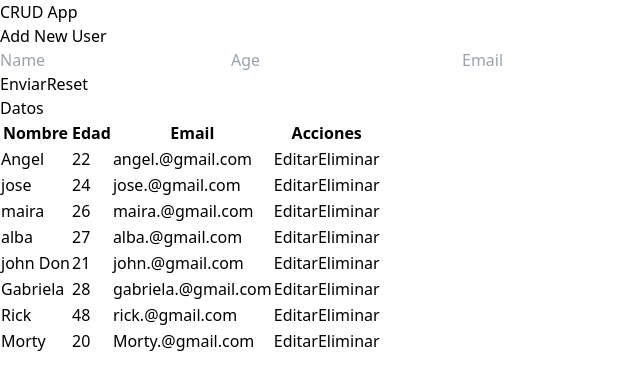
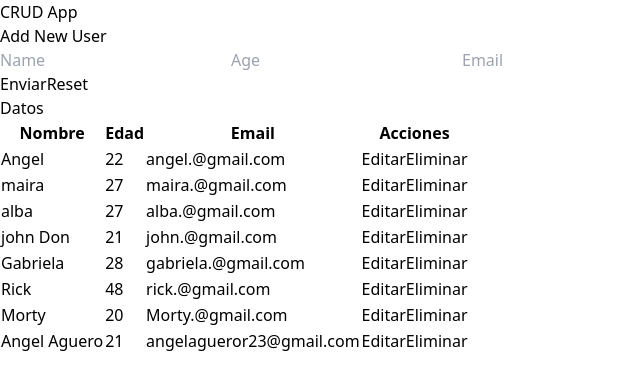
Before and after one commit to Angel-Raa/react-concepts, a React (Vite) app: page / in a window 1280 px wide. Shown: the top 390 px of the page, without its empty margins (0-640 px from the left). Built offline with nearby package versions, Linux system fonts and the light colour scheme; data requests are answered from the project's data file.

Commit message:
perticiones HTTP con la API

```diff
--- a/src/api/db.json
+++ b/src/api/db.json
@@ -7,15 +7,9 @@
       "email": "angel.@gmail.com"
     },
     {
-            "id": 2,
-            "name": "jose",
-            "age": 24,
-            "email": "jose.@gmail.com"
-        },
-        {
       "id": 3,
-            "name": "maira",
-            "age": 26,
+      "name": "maira ",
+      "age": "27",
       "email": "maira.@gmail.com"
     },
     {
@@ -47,6 +41,12 @@
       "name": "Morty",
       "age": 20,
       "email": "Morty.@gmail.com"
+    },
+    {
+      "id": 1696430546116,
+      "name": "Angel Aguero",
+      "age": "21",
+      "email": "angelagueror23@gmail.com"
     }
   ]
 }
--- a/src/components/page/Message.jsx
+++ b/src/components/page/Message.jsx
@@ -1,3 +1,4 @@
+/* eslint-disable react/prop-types */
 export const Message = ({ error, bgColor }) => {
   let styles = {
     padding: "1rem",
--- a/src/crud/Crud.jsx
+++ b/src/crud/Crud.jsx
@@ -23,7 +23,7 @@ export const Crud = () => {
       .get(url)
       .then((res) => {
         setData(res);
-        setError(null)
+        setError(null);
 
         console.log(res);
       })
@@ -32,18 +32,53 @@ export const Crud = () => {
         setError(err);
         setData([]);
       });
-      setLoading(false);
+    setLoading(false);
   }, [url]);
   const createData = (db) => {
     db.id = Date.now();
-
-    setData([...datas, db]);
+    api
+      .post(url, { body: db })
+      .then((res) => {
+        console.log(res);
+        setData([...datas, res]);
+      })
+      .catch((err) => {
+        console.log(err.message);
+        setError(err);
+        setData([]);
+      });
   };
   const updateData = (db) => {
-    let newData = datas.map((it) => (it.id === db.id ? db : it));
-    setData(newData);
+    let endPoint = `${url}/${db.id}`;
+    console.log(endPoint);
+    api
+      .put(endPoint, {
+        body: db,
+      })
+      .then((res) => {
+        console.log(res);
+        setData(datas.map((it) => (it.id === db.id ? db : it)));
+      })
+      .catch((err) => {
+        console.log(err.message);
+        setError(err);
+        setData([]);
+      });
+    //let newData = datas.map((it) => (it.id === db.id ? db : it));
+    // setData(newData);
   };
   const deleteData = (id) => {
+    let endPoint = `${url}/${id}`;
+    api
+      .del(endPoint)
+      .then((res) => {
+        console.log(res);
+      })
+      .catch((err) => {
+        console.log(err.message);
+        setError(err);
+        setData([]);
+      });
     let deleteData = datas.filter((it) => it.id !== id);
     setData(deleteData);
   };
@@ -59,14 +94,18 @@ export const Crud = () => {
           setDataToEdit={setDataToEdit}
         />
         {/* Table */}
-        {loading && <Loader/>}
-        {error && <Message error={`Error ${error.status} : ${error.statusText}`} bgColor="#dc3545"/>}
+        {loading && <Loader />}
+        {error && (
+          <Message
+            error={`Error ${error.status} : ${error.statusText}`}
+            bgColor="#dc3545"
+          />
+        )}
         <Table
           datas={datas}
           setDataToEdit={setDataToEdit}
           deleteData={deleteData}
         />
-
       </div>
     </>
   );
--- a/src/helper/helpHttp.js
+++ b/src/helper/helpHttp.js
@@ -1,6 +1,7 @@
 export const helpHttp = () => {
   const customFetch = async (endpoint, options) => {
     const defaultHeaders = {
+      "Content-Type": "application/json",
       accept: "application/json",
     };
     const controller = new AbortController();
@@ -16,10 +17,10 @@ export const helpHttp = () => {
       res.ok
         ? res.json()
         : Promise.reject({
-          err: true,
-          status: res.status || "00",
-          statusText: res.statusText || "Ocurrión un error",
-        })
+            err: true,
+            status: res.status || "00",
+            statusText: res.statusText || "Ocurrión un error",
+          })
     );
   };
 
```
Lines whose indentation alone changed are shown as unchanged.
